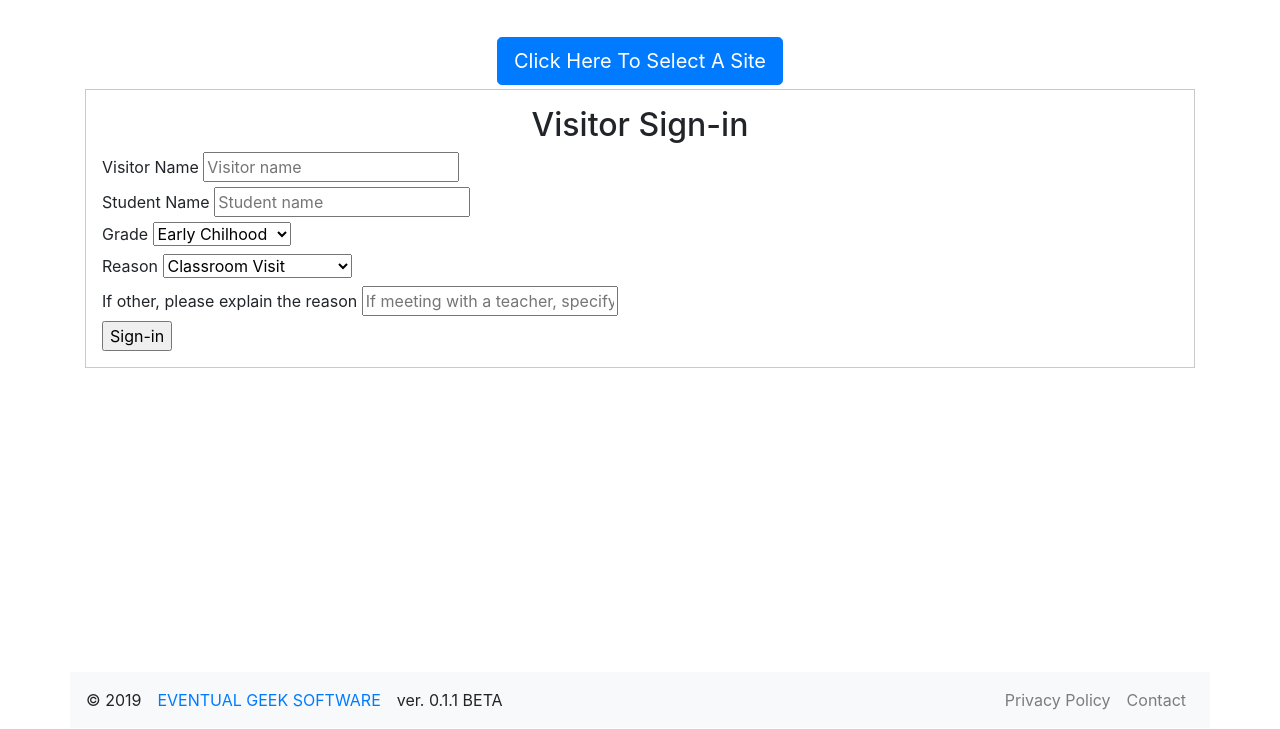
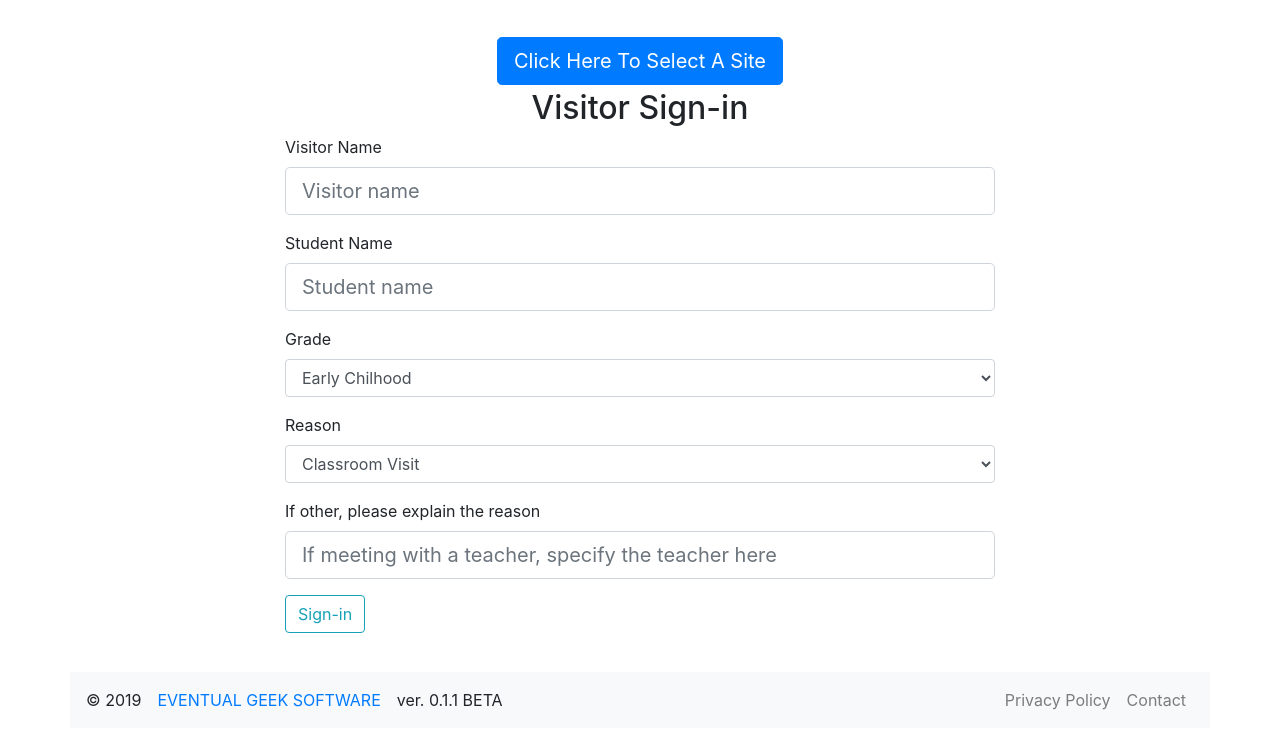
Before and after one commit to covrebo/edu_visitor, a Flask app: page /visitor-signin in a window 1280 px wide. Shown: the part 72-801 px from the top of the page. Run offline with Flask 2, Linux system fonts and the light colour scheme; some libraries are stand-ins or nearby versions.

Commit message:
Completed refactor for visitor sign-in, sign-out, and update templates.  Minor bug fixes.

```diff
--- a/edu_visitor/templates/home.html
+++ b/edu_visitor/templates/home.html
@@ -8,10 +8,10 @@
                 </div>
                 <div class="row justify-content-center">
                     <div class="col-md-6">
-                        <a href="{{ url_for('visitor_logs.student_signout') }}" class="btn btn-primary btn-lg btn-block m-2" role="button">Student Sign-out</a>
+                        <a href="{{ url_for('visitor_logs.student_signin') }}" class="btn btn-primary btn-lg btn-block m-2">Student Sign-in</a>
                     </div>
                     <div class="col-md-6">
-                        <a href="{{ url_for('visitor_logs.student_signin') }}" class="btn btn-primary btn-lg btn-block m-2">Student Sign-in</a>
+                        <a href="{{ url_for('visitor_logs.student_signout') }}" class="btn btn-primary btn-lg btn-block m-2" role="button">Student Sign-out</a>
                     </div>
                 </div>
             </div>
--- a/edu_visitor/templates/visitor-signin.html
+++ b/edu_visitor/templates/visitor-signin.html
@@ -1,66 +1,61 @@
 {% extends "layout.html" %}
 {% block content %}
-    <div class="grid-container log-in-form">
-        <div>
+    <div class="container col-md-8">
         <form method="POST" action="">
             {{ form.hidden_tag() }}
-                <fieldset>
+            <fieldset class="form-group">
                 <h2 class="text-center">Visitor Sign-in</h2>
-                    <div class="grid-x grid-margin-x align-center">
-                        <div class="cell large-6">
-                            {{ form.visitor_name.label(class="") }}
+                <div class="form-group">
+                    {{ form.visitor_name.label(class="form-control-label") }}
                     {% if form.visitor_name.errors %}
-                                {{ form.visitor_name(class='form-input-alert', placeholder='Visitor name') }}
-                                    <div class="callout small alert">
+                        {{ form.visitor_name(class='form-control form-control-lg is-invalid', placeholder='Visitor name') }}
+                            <div class="invalid-feedback">
                                 {% for error in form.visitor_name.errors %}
-                                            <small>Error: {{ error }}</small>
+                                    <span>Error: {{ error }}</span>
                                 {% endfor %}
                             </div>
                     {% else %}
-                                {{ form.visitor_name(class="", placeholder="Visitor name") }}
+                        {{ form.visitor_name(class="form-control form-control-lg", placeholder="Visitor name") }}
                     {% endif %}
                 </div>
-                    </div>
-                    <div class="grid-x grid-margin-x align-center">
-                        <div class="cell large-6">
-                            {{ form.student_name.label(class="") }}
+                <div class="form-group">
+                    {{ form.student_name.label(class="form-control-label") }}
                     {% if form.student_name.errors %}
-                                {{ form.student_name(class='form-input-alert', placeholder="Student name") }}
-                                    <div class="callout small alert">
+                        {{ form.student_name(class='form-control form-control-lg is-invalid', placeholder="Student name") }}
+                            <div class="invalid-feedback">
                                 {% for error in form.student_name.errors %}
-                                            <small>Error: {{ error }}</small>
+                                    <span>Error: {{ error }}</span>
                                 {% endfor %}
                             </div>
                     {% else %}
-                                {{ form.student_name(class="", placeholder="Student name") }}
+                        {{ form.student_name(class="form-control form-control-lg", placeholder="Student name") }}
                     {% endif %}
                 </div>
+                <div class="form-group">
+                    {{ form.grade.label(class="form-control-label") }}
+                    {{ form.grade(class="form-control") }}
                 </div>
-                    <div class="grid-x grid-margin-x align-center">
-                        <div class="cell large-6">
-                            {{ form.grade.label(class="") }}
-                            {{ form.grade(class="") }}
+                <div class="form-group">
+                    {{ form.reason.label(class="form-control-label") }}
+                    {{ form.reason(class="form-control") }}
                 </div>
+                <div class="form-group">
+                    {{ form.reason_other.label(class="form-control-label") }}
+                    {% if form.reason_other.errors %}
+                        {{ form.reason_other(class='form-control form-control-lg is-invalid', placeholder="If meeting with a teacher, specify the teacher here") }}
+                            <div class="invalid-feedback">
+                                {% for error in form.reason_other.errors %}
+                                    <span>Error: {{ error }}</span>
+                                {% endfor %}
                             </div>
-                    <div class="grid-x grid-margin-x align-center">
-                        <div class="cell large-6">
-                            {{ form.reason.label(class="") }}
-                            {{ form.reason(class="") }}
+                    {% else %}
+                        {{ form.reason_other(class="form-control form-control-lg", placeholder="If meeting with a teacher, specify the teacher here") }}
+                    {% endif %}
                 </div>
-                    </div>
-                    <div class="grid-x grid-margin-x align-center">
-                        <div class="cell large-6">
-                            {{ form.reason_other.label(class="") }}
-                            {{ form.reason_other(class="", placeholder="If meeting with a teacher, specify the teacher here") }}
-                        </div>
-                    </div>
-                    <div class="grid-x grid-margin-x align-center">
-                        <div class="cell large-4">
-                            {{ form.submit(class="button large expanded") }}
-                        </div>
+                <div class="form-group">
+                    {{ form.submit(class="btn btn-outline-info") }}
                 </div>
             </fieldset>
         </form>
     </div>
-    </div>
 {% endblock content %}
--- a/edu_visitor/visitor_logs/routes.py
+++ b/edu_visitor/visitor_logs/routes.py
@@ -138,7 +138,7 @@ def delete_student_signin(post_id):
 @login_required
 def view_visitor_signin(post_id):
     post = VisitorLog.query.get_or_404(post_id)
-    return render_template('visitor_logs.visitor-view.html', title="Update Entry", post=post)
+    return render_template('visitor-view.html', title="Update Entry", post=post)
 
 
 # A route to update a specific post for visitors
```
Also changed, not shown: edu_visitor/templates/daily-summary.html (+9 -1 lines), edu_visitor/templates/visitor-signout.html (+10 -15 lines), edu_visitor/templates/visitor-update.html (+36 -43 lines), edu_visitor/templates/visitor-view.html (+23 -24 lines). Lines whose indentation alone changed are shown as unchanged.
